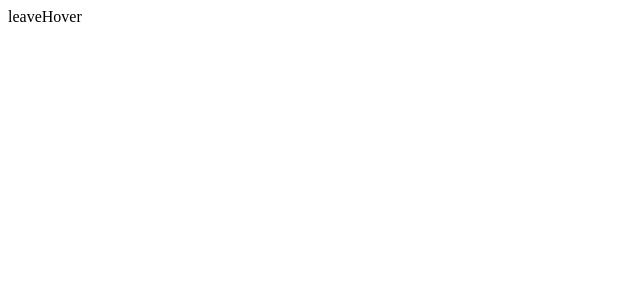
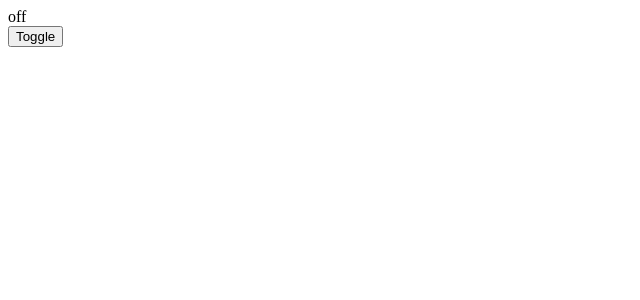
Before and after one commit to wuwenbang/lemon-hooks, a React (Vite) app: page / in a window 1280 px wide. Shown: the top 300 px of the page, without its empty margins (0-640 px from the left). Built offline with nearby package versions, Linux system fonts and the light colour scheme.

Commit message:
Add useToggle hook

```diff
--- /dev/null
+++ b/src/components/TestUseToggle.tsx
@@ -0,0 +1,12 @@
+import { useState } from 'react';
+import useToggle from 'src/hooks/useToggle';
+
+export default function TestUseToggle() {
+  const [isOn, toggle] = useToggle(false);
+  return (
+    <div>
+      <div> {isOn ? 'on' : 'off'}</div>
+      <button onClick={toggle}>Toggle</button>
+    </div>
+  );
+}
--- /dev/null
+++ b/src/hooks/useToggle.ts
@@ -0,0 +1,9 @@
+import { useState } from 'react';
+
+export default function useToggle(initial: boolean) {
+  const [state, setState] = useState(initial);
+  const toggle = () => {
+    setState((x) => !x);
+  };
+  return [state, toggle] as const;
+}
--- a/src/main.tsx
+++ b/src/main.tsx
@@ -4,6 +4,7 @@ import TestUseUpdateEffect from './components/TestUseUpdateEffect';
 import TestuseLocalStorageState from './components/TestUseLocalStorage';
 import TestUseDebounce from './components/TestUseDebounce';
 import TestUseHover from './components/TestUseHover';
+import TestUseToggle from './components/TestUseToggle';
 
 ReactDOM.render(
   <>
@@ -11,7 +12,8 @@ ReactDOM.render(
     {/* <TestUseUpdateEffect /> */}
     {/* <TestuseLocalStorageState /> */}
     {/* <TestUseDebounce /> */}
-    <TestUseHover />
+    {/* <TestUseHover /> */}
+    <TestUseToggle />
   </>,
   document.getElementById('root')
 );
```
